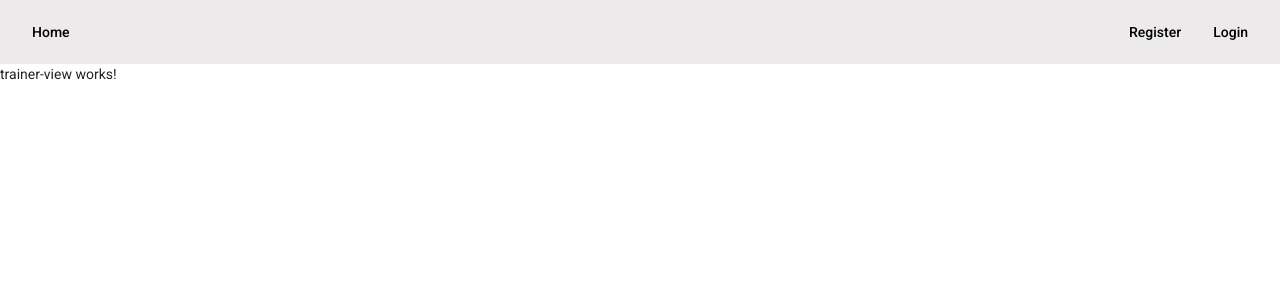
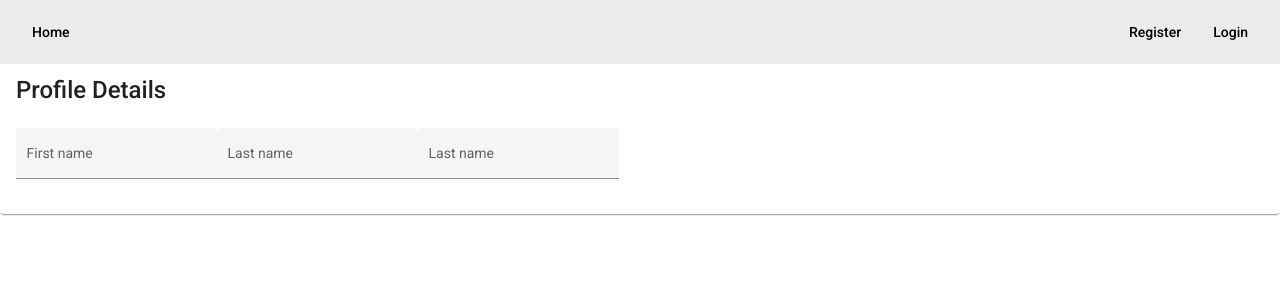
Before and after one commit to riadhabdouli/MaZoneFit.MeanStack-, an Angular app in the folder client/: page /trainerview in a window 1280 px wide. Shown: the top 300 px of the page. Built offline with nearby package versions, Linux system fonts and the light colour scheme.

Commit message:
add trainer service

```diff
--- a/client/src/app/trainer-view/trainer-view.component.html
+++ b/client/src/app/trainer-view/trainer-view.component.html
@@ -1 +1,19 @@
-<p>trainer-view works!</p>
+<mat-card class="details">
+    <mat-card-title>Profile Details</mat-card-title>
+    <br>
+    <form [formGroup]="details" id="profile">
+      <mat-form-field appearance="fill">
+        <mat-label> First name </mat-label>
+        <input matInput type="text" formControlName="first_name" placeholder="First name">
+      </mat-form-field>
+      <mat-form-field appearance="fill">
+        <mat-label> Last name </mat-label>
+        <input matInput type="text" formControlName="last_name" placeholder="Last name">
+      </mat-form-field>
+      <mat-form-field appearance="fill">
+        <mat-label> Last name </mat-label>
+        <input matInput type="text" formControlName="introduction" placeholder="introduction">
+      </mat-form-field>
+
+    </form>
+  </mat-card>
--- a/client/src/app/trainer-view/trainer-view.component.ts
+++ b/client/src/app/trainer-view/trainer-view.component.ts
@@ -1,4 +1,9 @@
 import { Component, OnInit } from '@angular/core';
+import { FormControl, FormGroup, Validators } from '@angular/forms';
+import { ActivatedRoute, ParamMap } from '@angular/router';
+import { mimeType } from '../profile/mime-type.validator';
+import { TrainerData } from '../trainer.model';
+import { TrainerService } from '../trainer.service';
 
 @Component({
   selector: 'app-trainer-view',
@@ -6,10 +11,53 @@ import { Component, OnInit } from '@angular/core';
   styleUrls: ['./trainer-view.component.css']
 })
 export class TrainerViewComponent implements OnInit {
+  trainer: any;
+  TrainerData: TrainerData[] = [];
+  details: any;
+  image: any;
 
-  constructor() { }
+  private TrainerId: any;
+  constructor(public route: ActivatedRoute, public trainerService: TrainerService) { }
 
-  ngOnInit(): void {
+
+
+  ngOnInit() {
+    this.details = new FormGroup({
+      first_name: new FormControl(null, { validators: [] }),
+      last_name: new FormControl(null, { validators: [] }),
+      introduction: new FormControl(null, { validators: [] })
+    });
+    this.image = new FormGroup({
+      image: new FormControl(null, {
+        validators: [Validators.required],
+        asyncValidators: [mimeType]
+      })
+    });
+
+
+    this.route.paramMap.subscribe((paramMap: ParamMap) => {
+      if (paramMap.has("id")) {
+        this.TrainerId = paramMap.get('id');
+        this.trainerService.getTrainer(this.TrainerId).subscribe(trainerData => {
+          this.trainer = {
+            id: trainerData._id,
+            first_name: trainerData.first_name,
+            last_name: trainerData.last_name,
+            profile_image: trainerData.profile_image,
+            introduction: "test"
+          };
+
+          console.log("sdfasdf");
+          this.details.setValue({
+            first_name: this.trainer.first_name,
+            last_name: this.trainer.last_name,
+            introduction: this.trainer.introduction
+          });
+
+          console.log('this.details',this.details);
+        })
+      }
+    });
   }
 
 }
--- /dev/null
+++ b/client/src/app/trainer.service.ts
@@ -0,0 +1,36 @@
+import { Injectable } from "@angular/core";
+import { HttpClient, HttpHeaders } from "@angular/common/http";
+import { Observable, Subject, Subscriber, Subscription } from 'rxjs'
+import { memberData } from "./member.model";
+import { map } from "rxjs/operators";
+import { Router } from "@angular/router";
+import { AuthService } from "./auth/auth.service";
+import { HeadService } from "./header/head.service";
+
+
+@Injectable({ providedIn: 'root' })
+export class TrainerService {
+    private trainers: memberData[] = [];
+    trainer: any;
+    imageD: string = "";
+    constructor(
+      private http: HttpClient,
+      private router: Router,
+      private headService: HeadService) { }
+
+
+    getTrainer(userId: string){
+    return this.http.get<{
+        _id: string;
+        first_name: string;
+        last_name: string;
+        email: string;
+        password: string;
+        profile_image: string;
+        profession: string;
+        members: Array<string>;
+        introduction: string;
+    }>("http://localhost:3000/trainer/profile/" + userId);
+    };
+
+};
```
Also changed, not shown: client/src/app/profile/profile.component.ts (+5 -13 lines), 1 other file (tests, documents, lock files or other folders).
